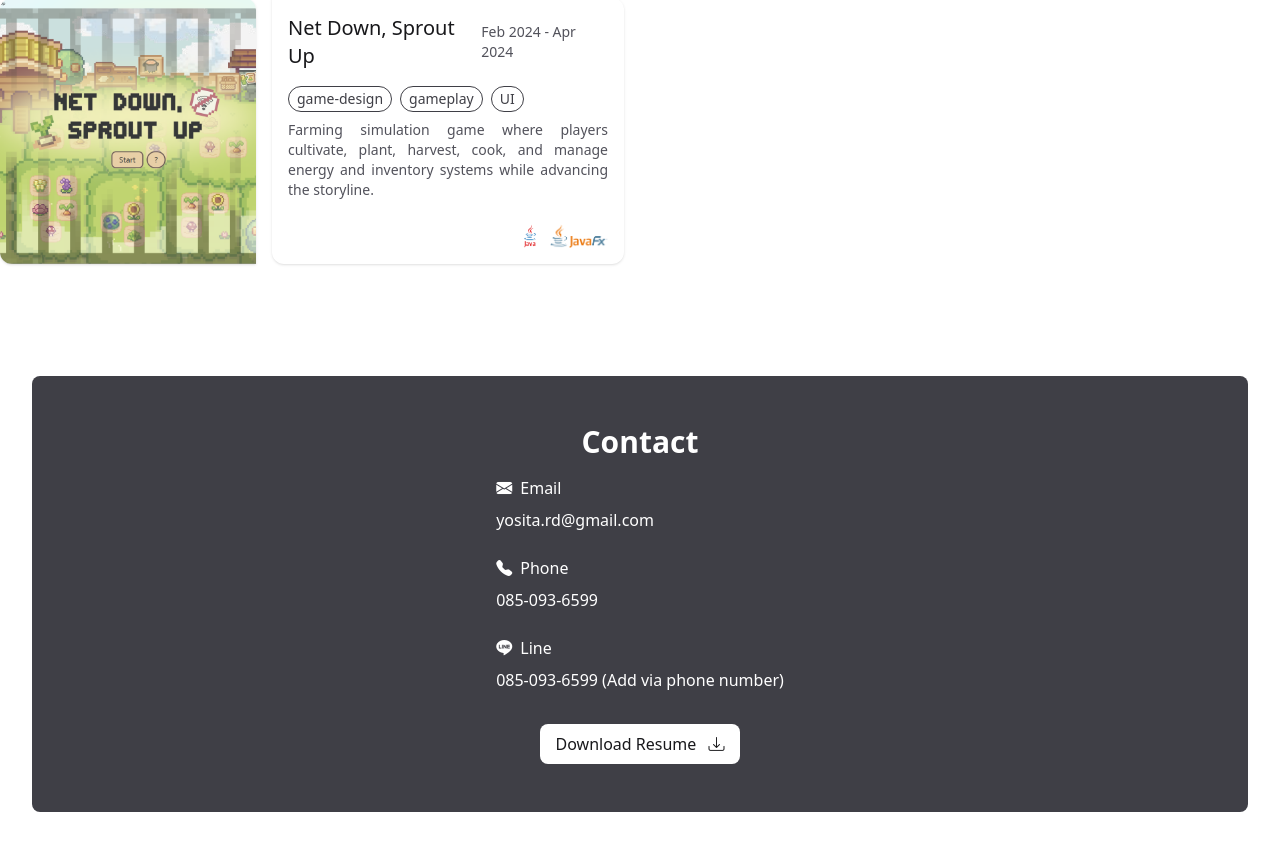
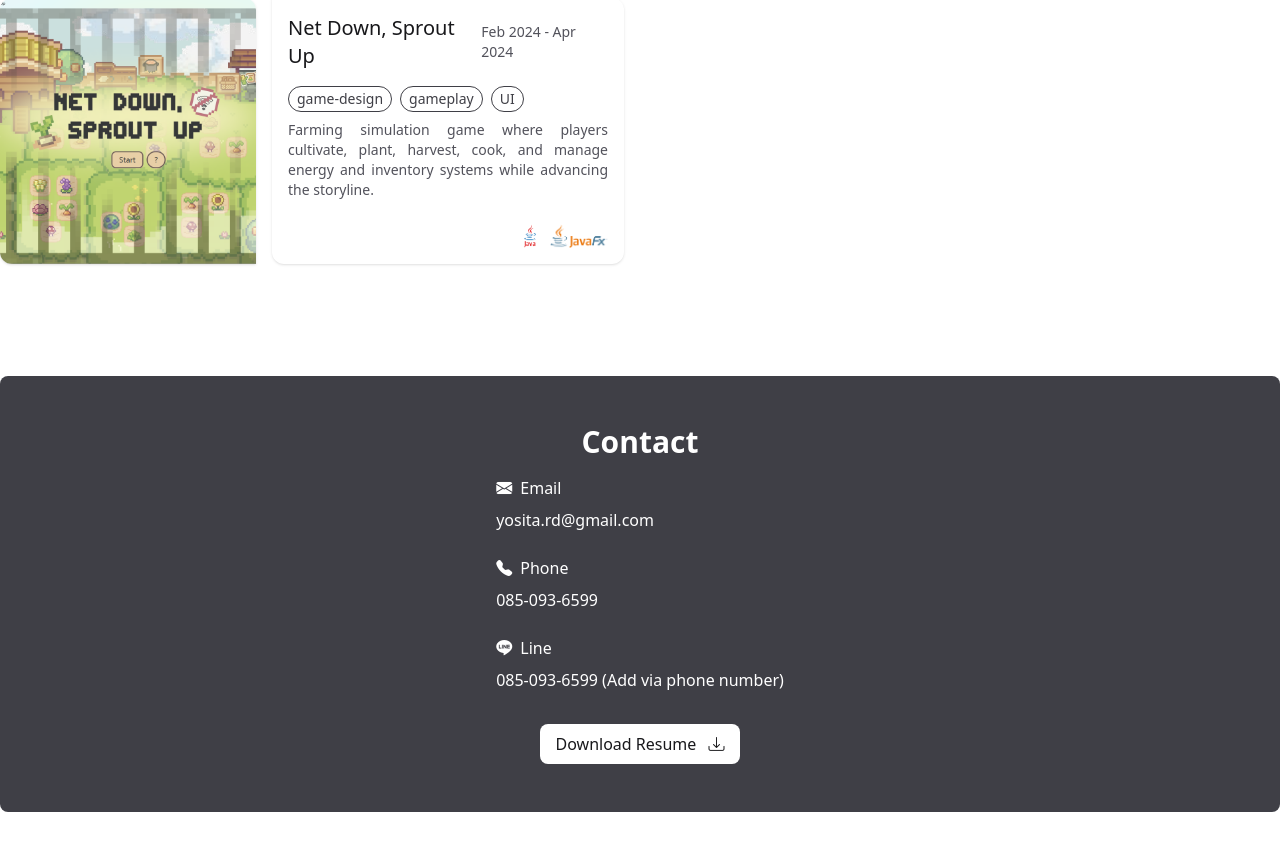
Before and after one commit to yosita-rd/yosita-portfolio, a Next.js app: page / in a window 1280 px wide. Shown: the part 1214-2064 px from the top of the page. Built offline with nearby package versions, Linux system fonts and the light colour scheme.

Commit message:
fix: adjust padding in contact section for better layout

```diff
--- a/src/app/page.tsx
+++ b/src/app/page.tsx
@@ -101,7 +101,7 @@ export default function Home() {
       </section>
 
       {/* Contact */}
-      <section ref={contactRef} id='contact' className='py-12 px-8 md:mx-0'>
+      <section ref={contactRef} id='contact' className='py-12 px-8 md:px-0'>
         <div className='bg-zinc-700 rounded-lg px-16 py-12 flex flex-col space-y-4 text-pretty md:text-nowrap items-center'>
           <h1 className='text-3xl font-semibold text-white'>Contact</h1>
           <div className='grid grid-flow-row grid-cols-1 gap-2 text-white'>
```
